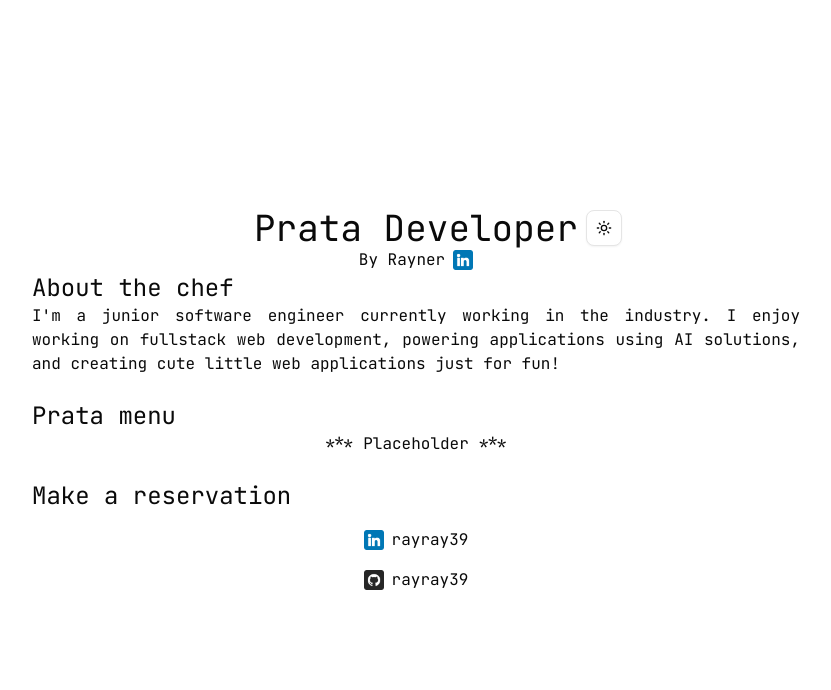
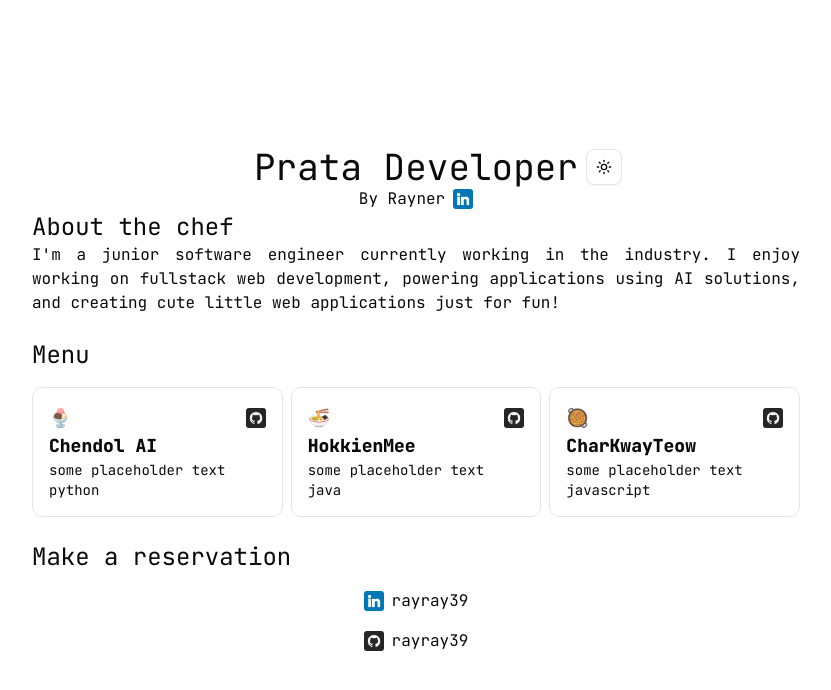
Before and after one commit to rayray39/prata, a Next.js app: page / in a window 1280 px wide. Shown: the top 690 px of the page, without its empty margins (224-1055 px from the left). Built offline with nearby package versions, Linux system fonts and the light colour scheme.

Commit message:
Add project cards to project section

```diff
--- a/src/projects/projects.tsx
+++ b/src/projects/projects.tsx
@@ -1,10 +1,44 @@
+import { ProjectCard } from "./project_card";
 
 export function Projects() {
     return (
         <div className="flex flex-col">
-            <div className="text-2xl">Prata menu</div>
+            <div className="text-2xl">Menu</div>
 
-            <div className="text-center">*** Placeholder ***</div>
+            <ul className="grid grid-cols-3 gap-2">
+                <ProjectCard
+                    header={{
+                        emoji: "🍨",
+                        githubLink: "https://github.com/rayray39/chendol",
+                        projectLink: ""
+                    }}
+                    title="Chendol AI"
+                    description="some placeholder text"
+                    techStack="python"
+                />
+
+                <ProjectCard
+                    header={{
+                        emoji: "🍜",
+                        githubLink: "",
+                        projectLink: ""
+                    }}
+                    title="HokkienMee"
+                    description="some placeholder text"
+                    techStack="java"
+                />
+
+                <ProjectCard
+                    header={{
+                        emoji: "🥘",
+                        githubLink: "",
+                        projectLink: ""
+                    }}
+                    title="CharKwayTeow"
+                    description="some placeholder text"
+                    techStack="javascript"
+                />
+            </ul>
         </div>
     )
 }
```
